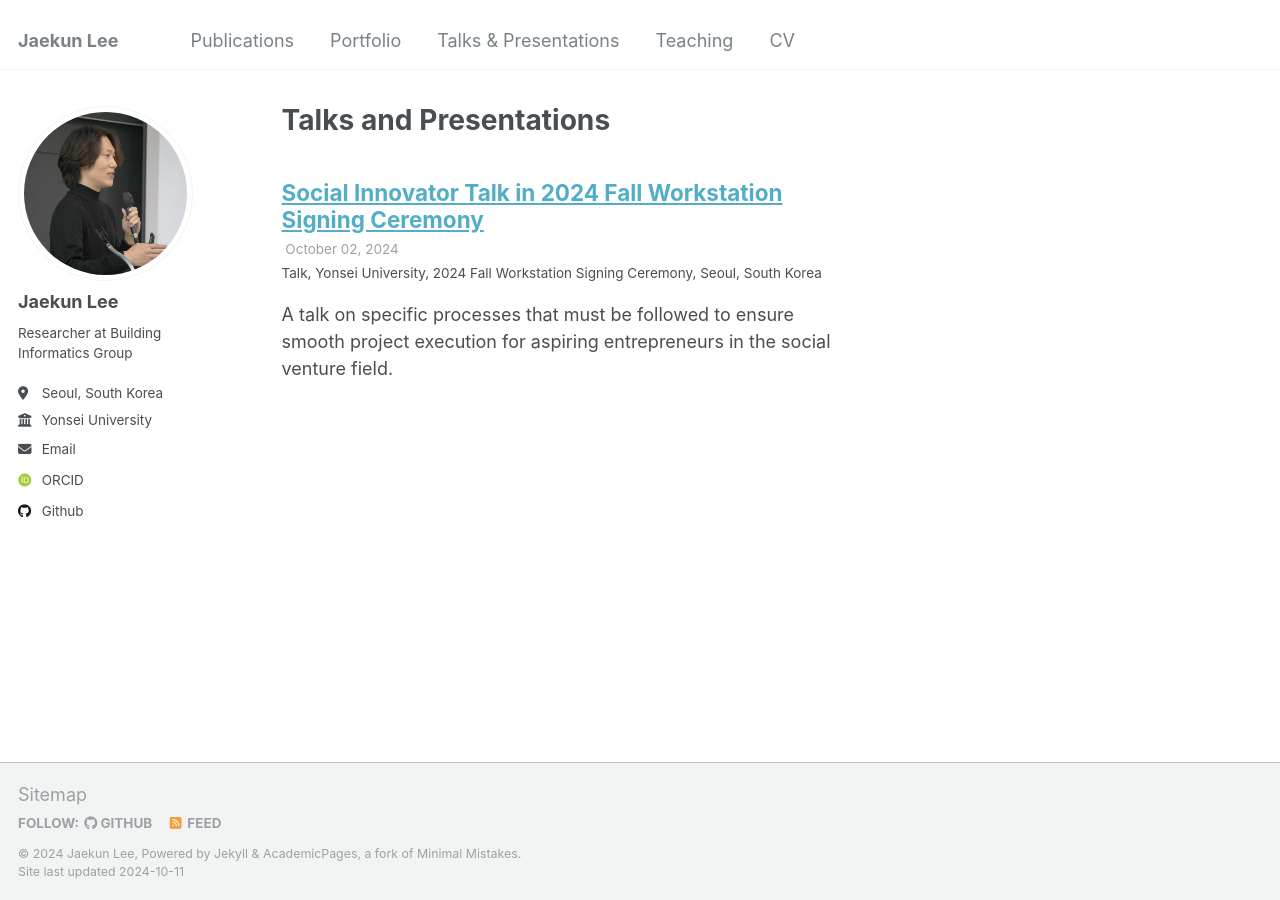
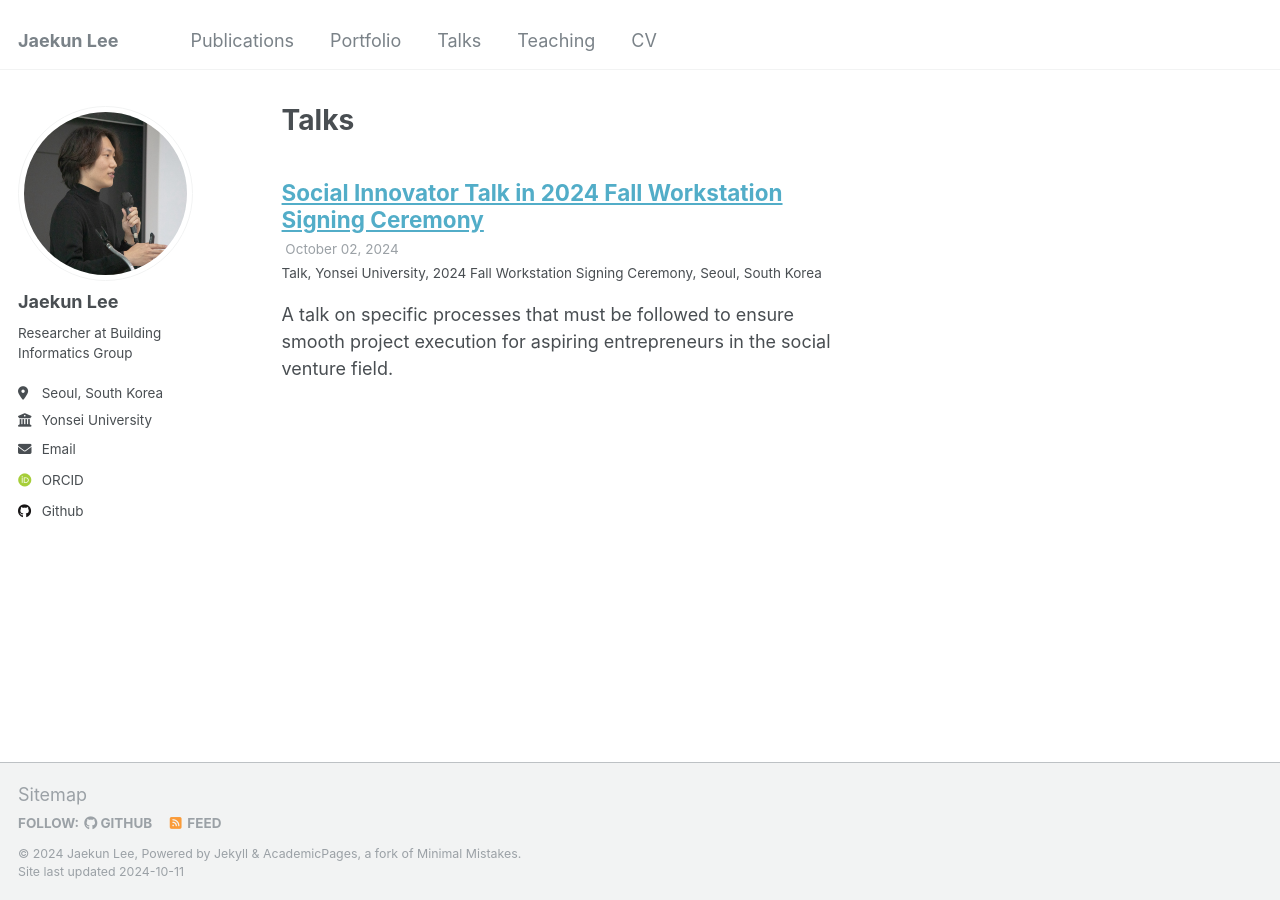
Before and after one commit to jake102518/jake102518.github.io, a Jekyll site: the page built from _pages/talks.html, in a window 1280 px wide. Built offline with Jekyll 4.4.1, drawn with Linux system fonts in a browser that asks for light colours; some web fonts are replaced.

Commit message:
menu change 2

```diff
--- a/_data/navigation.yml
+++ b/_data/navigation.yml
@@ -11,7 +11,7 @@ main:
   - title: "Portfolio"
     url: /portfolio/
 
-  - title: "Talks & Presentations"
+  - title: "Talks"
     url: /talks/
 
   - title: "Teaching"
--- a/_pages/talks.html
+++ b/_pages/talks.html
@@ -1,6 +1,6 @@
 ---
 layout: archive
-title: "Talks and Presentations"
+title: "Talks"
 permalink: /talks/
 author_profile: true
 ---
```
